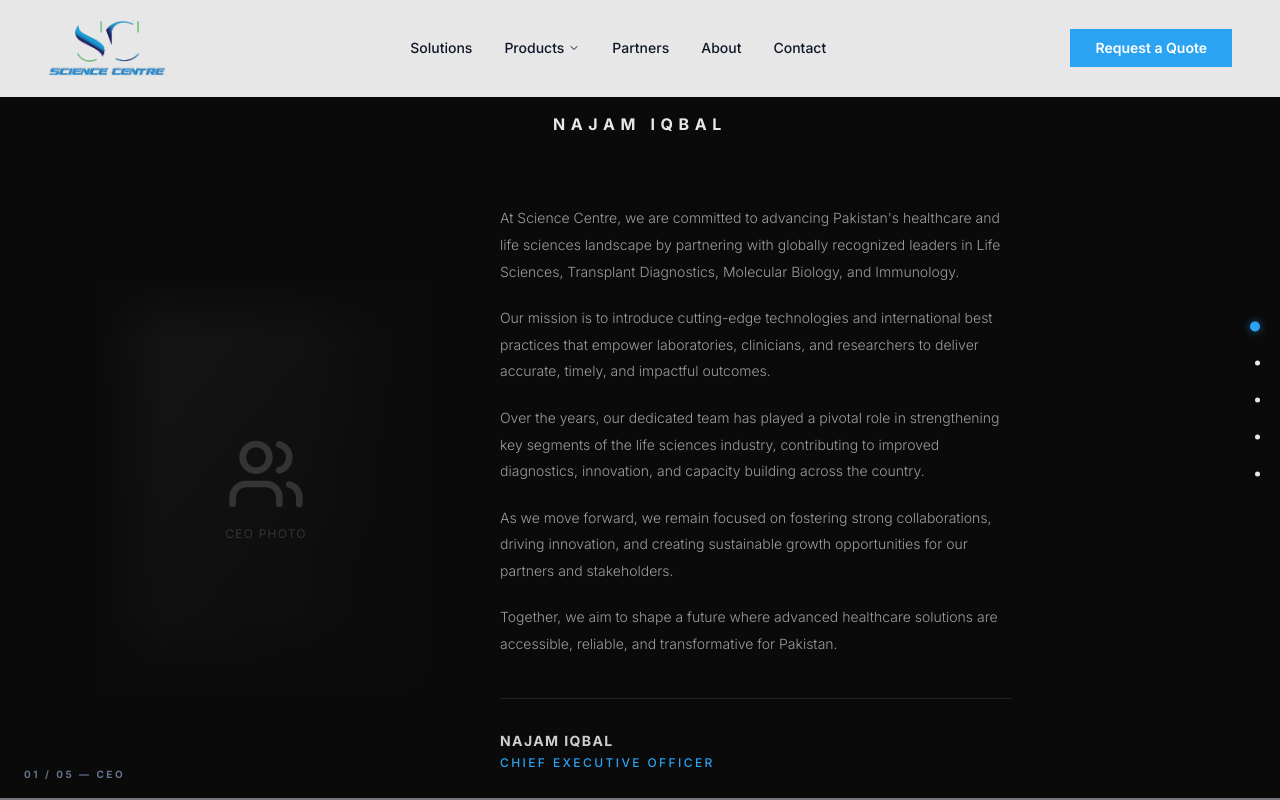
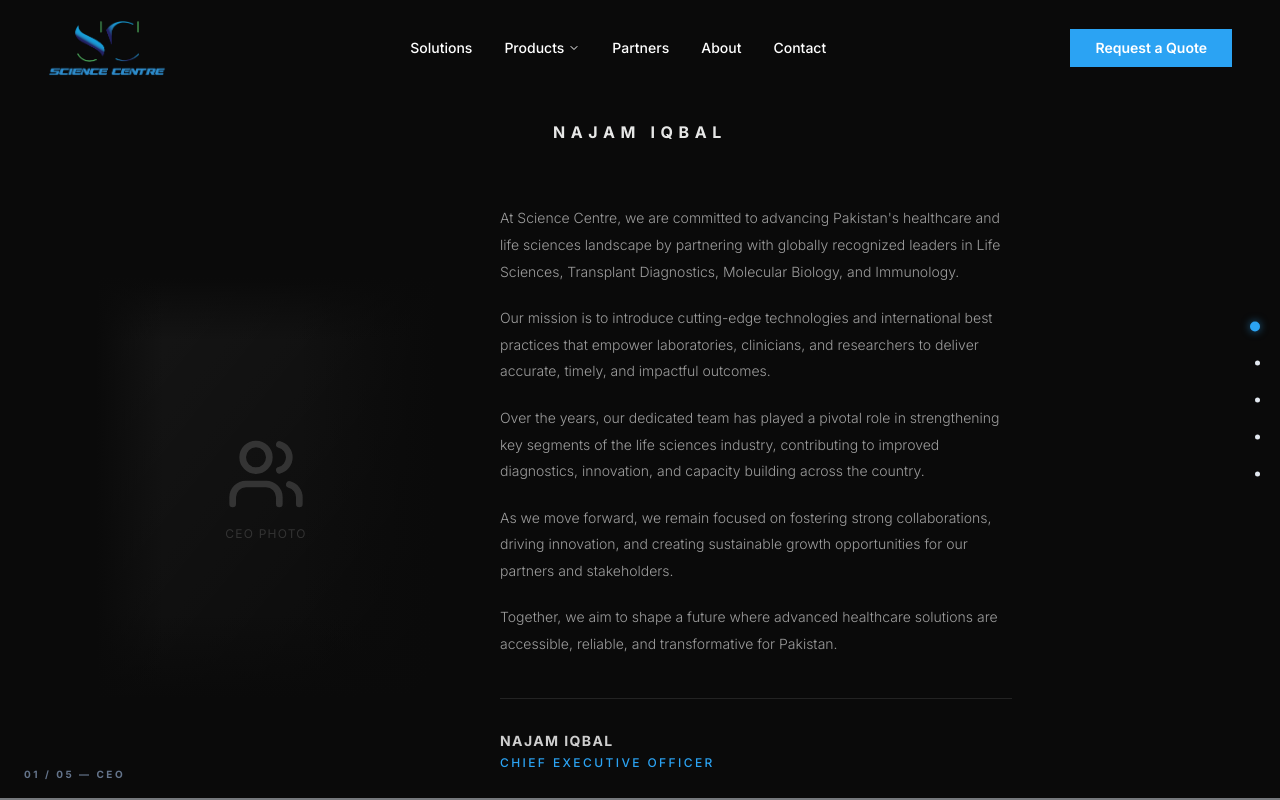
Before and after one commit to tayyabnasir01112-debug/Lab-Solutions-Pakistan, a React (Vite) app in the folder artifacts/science-centre/: page /about in a window 1280 px wide. Built offline with nearby package versions, Linux system fonts and the light colour scheme.

Commit message:
About CEO: transparent navbar, white nav links on dark bg, correct padding

```diff
--- a/artifacts/science-centre/src/components/site-navbar.tsx
+++ b/artifacts/science-centre/src/components/site-navbar.tsx
@@ -40,6 +40,8 @@ export function SiteNavbar({ visible = true }: { visible?: boolean }) {
   const [mobileProductsOpen, setMobileProductsOpen] = useState(false);
   const [location] = useLocation();
   const isHome = location === "/";
+  const isDarkPage = location === "/" || location === "/about";
+  const solid = scrolled || !isDarkPage;
   const closeTimer = useRef<ReturnType<typeof setTimeout> | null>(null);
 
   useEffect(() => {
@@ -53,8 +55,6 @@ export function SiteNavbar({ visible = true }: { visible?: boolean }) {
     setMegaOpen(false);
     setMenuOpen(false);
   }, [location]);
-
-  const solid = scrolled || !isHome;
 
   function hrefFor(link: typeof NAV_LINKS[number]) {
     if (link.isPage && "href" in link) return link.href;
@@ -119,7 +119,7 @@ export function SiteNavbar({ visible = true }: { visible?: boolean }) {
           />
         </Link>
 
-        <div className="hidden lg:flex items-center gap-8 text-sm font-medium text-foreground">
+        <div className={`hidden lg:flex items-center gap-8 text-sm font-medium ${!solid ? "text-white" : "text-foreground"}`}>
           {NAV_LINKS.map((link, i) => {
             const href = hrefFor(link);
             const Inner = (
--- a/artifacts/science-centre/src/pages/about.tsx
+++ b/artifacts/science-centre/src/pages/about.tsx
@@ -95,7 +95,7 @@ function CEOPanel() {
     <div className="relative w-full bg-[#0a0a0a] flex flex-col" style={{ height: "100dvh" }}>
 
       {/* CEO Name — centered at top */}
-      <div className="flex items-center justify-center pt-28 pb-10 flex-shrink-0">
+      <div className="flex items-center justify-center flex-shrink-0" style={{ paddingTop: "120px", paddingBottom: "32px" }}>
         <motion.h1
           className="text-sm md:text-base font-bold tracking-[0.35em] text-white/90 uppercase"
           initial={{ opacity: 0, y: -10 }}
```
